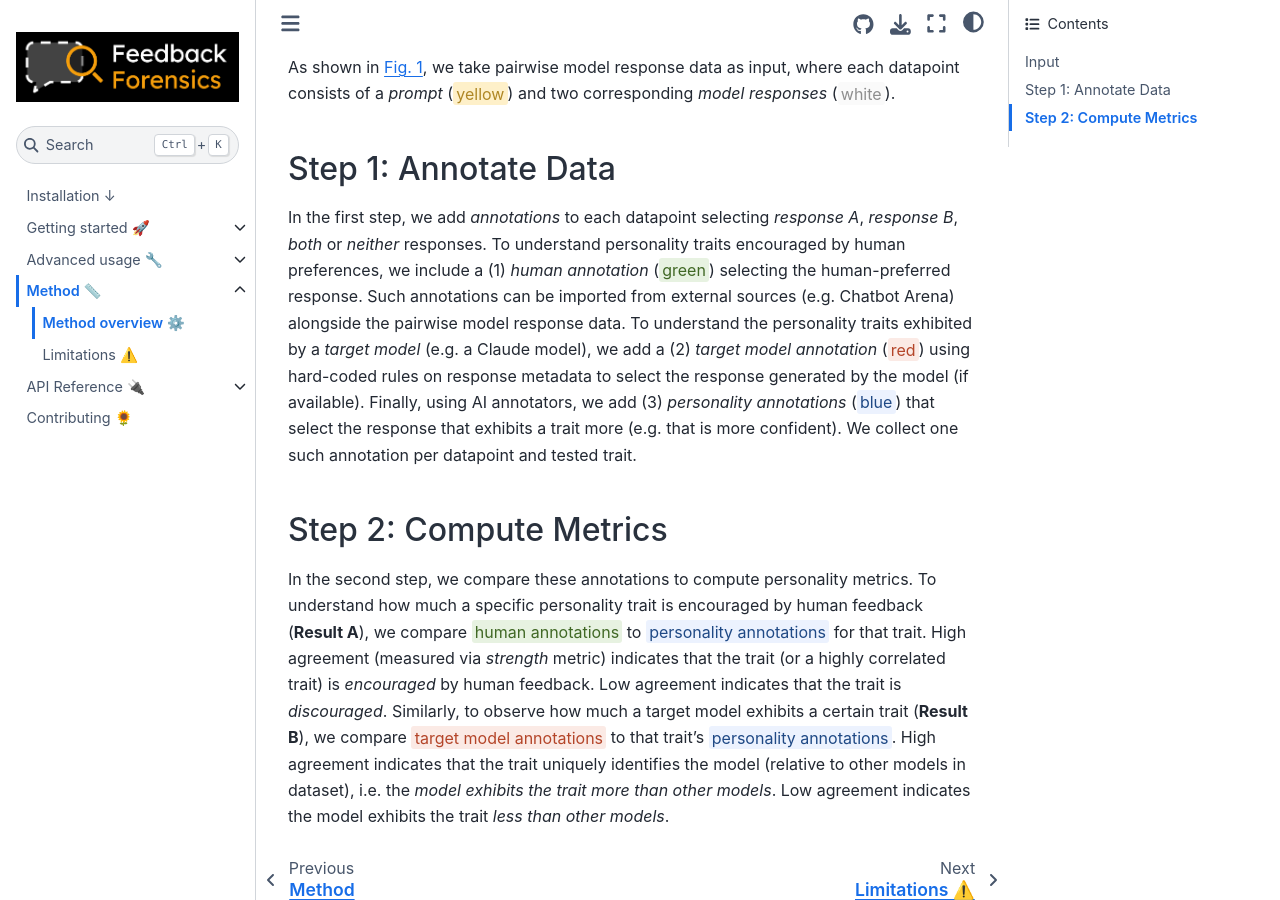
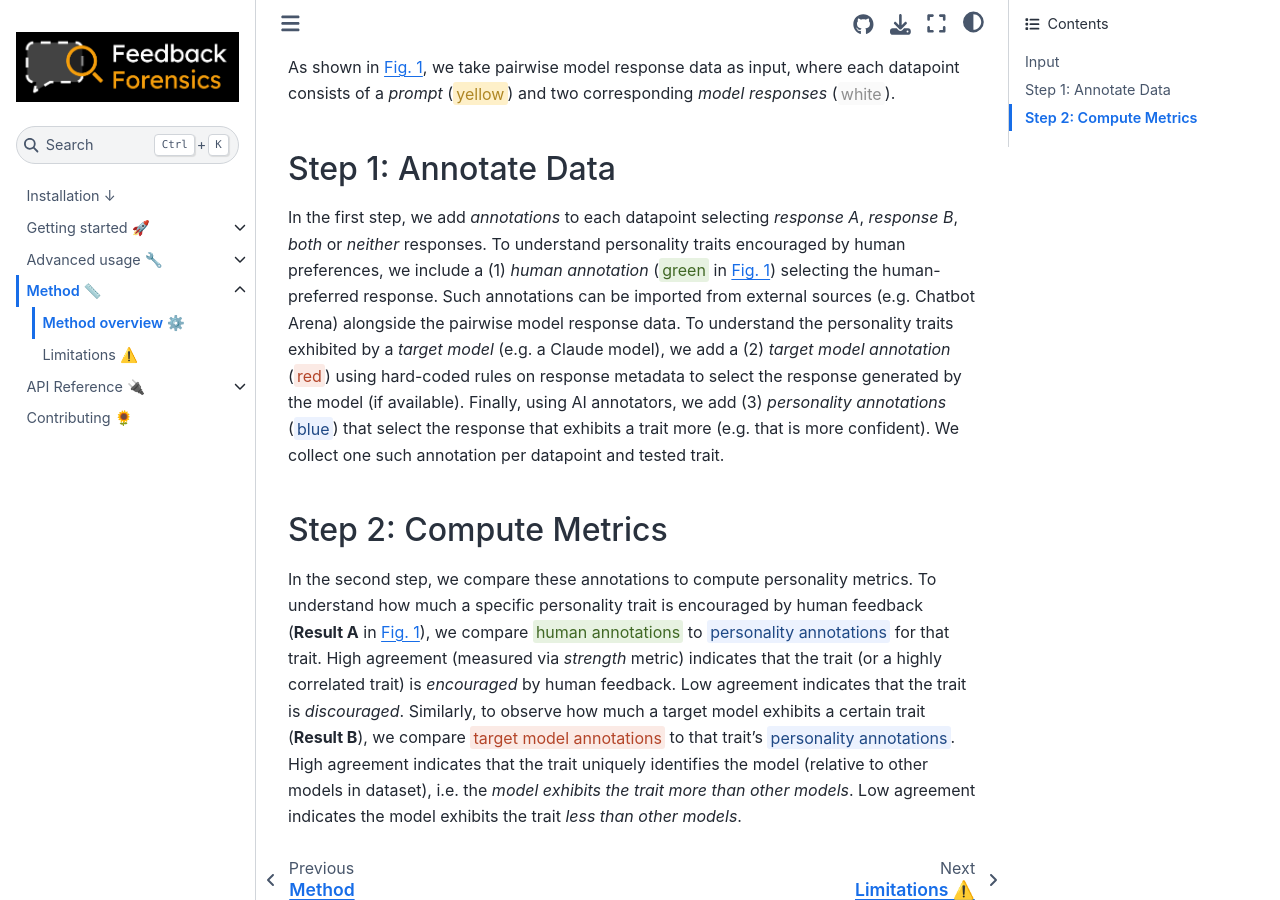
Before and after one commit to rdnfn/feedback-forensics, a Jupyter Book: the page built from docs/method/core.md, in a window 1280 px wide and 900 px high, scrolled down 833 px. Built offline with Jupyter Book 1.0.4 settings and Sphinx 7.4.7 and the Sphinx Book theme 1.1.4, drawn with Linux system fonts in a browser that asks for light colours; pages that are not in the unit, such as notebooks, are missing from menus.

Commit message:
Add references to figure in other sections

```diff
--- a/docs/method/core.md
+++ b/docs/method/core.md
@@ -29,7 +29,7 @@ As shown in {numref}`fig-method`, we take pairwise model response data as input,
 
 In the first step, we add *annotations* to each datapoint selecting *response A*, *response B*, *both* or *neither* responses.
 To understand personality traits encouraged by human preferences, we include a
-(1) <em>human annotation</em> (<span class="highlight-green">green</span>) selecting the human-preferred response.
+(1) <em>human annotation</em> (<span class="highlight-green">green</span> in {numref}`fig-method`) selecting the human-preferred response.
 Such annotations can be imported from external sources (e.g. Chatbot Arena) alongside the pairwise model response data.
 To understand the personality traits exhibited by a *target model* (e.g. a Claude model), we add a
 (2) <em>target model annotation</em> (<span class="highlight-red">red</span>) using hard-coded rules on response metadata to select the response generated by the model (if available).
@@ -39,7 +39,7 @@ We collect one such annotation per datapoint and tested trait.
 
 ## Step 2: Compute Metrics
 
-In the second step, we compare these annotations to compute personality metrics. To understand how much a specific personality trait is encouraged by human feedback (**Result A**), we compare
+In the second step, we compare these annotations to compute personality metrics. To understand how much a specific personality trait is encouraged by human feedback (**Result A** in {numref}`fig-method`), we compare
 <span class="highlight-green">human annotations</span> to <span class="highlight-blue">personality annotations</span> for that trait.
 High agreement (measured via *strength* metric) indicates that the trait (or a highly correlated trait) is *encouraged* by human feedback.
 Low agreement indicates that the trait is *discouraged*.
```
